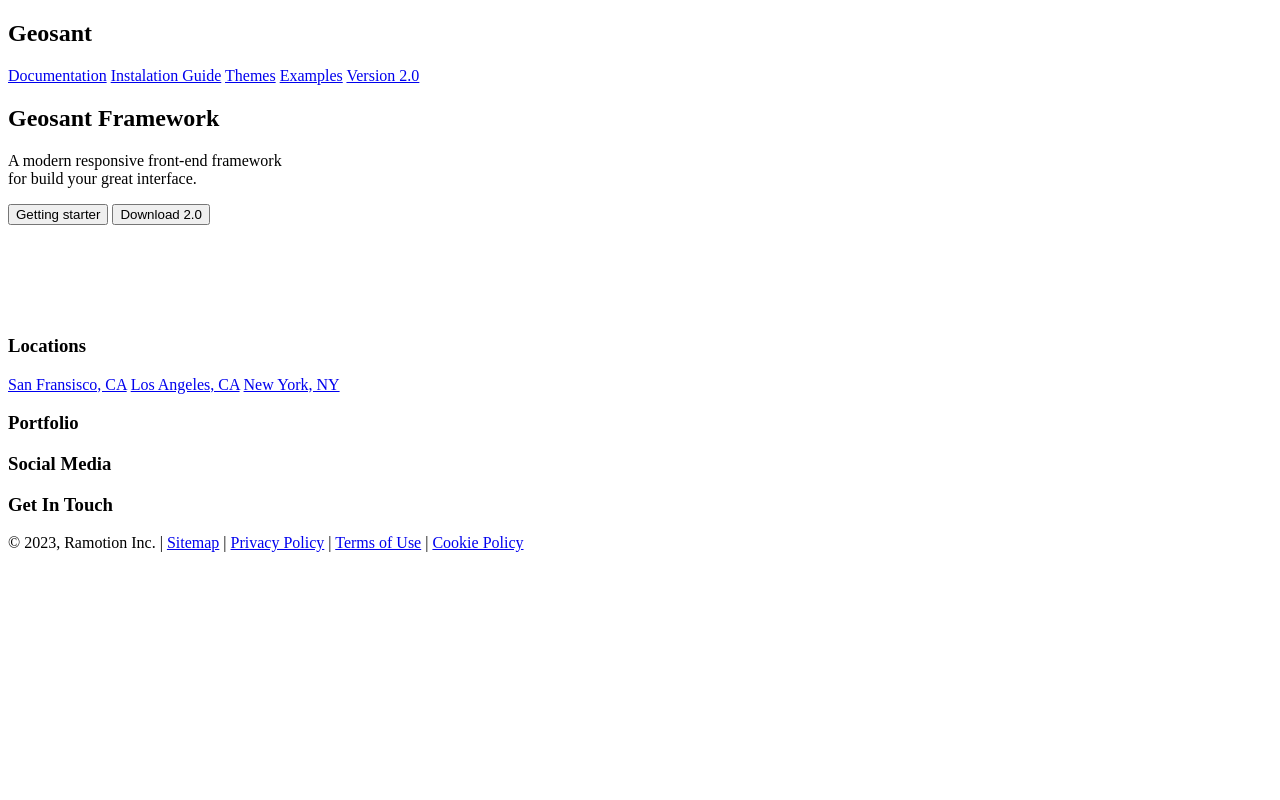
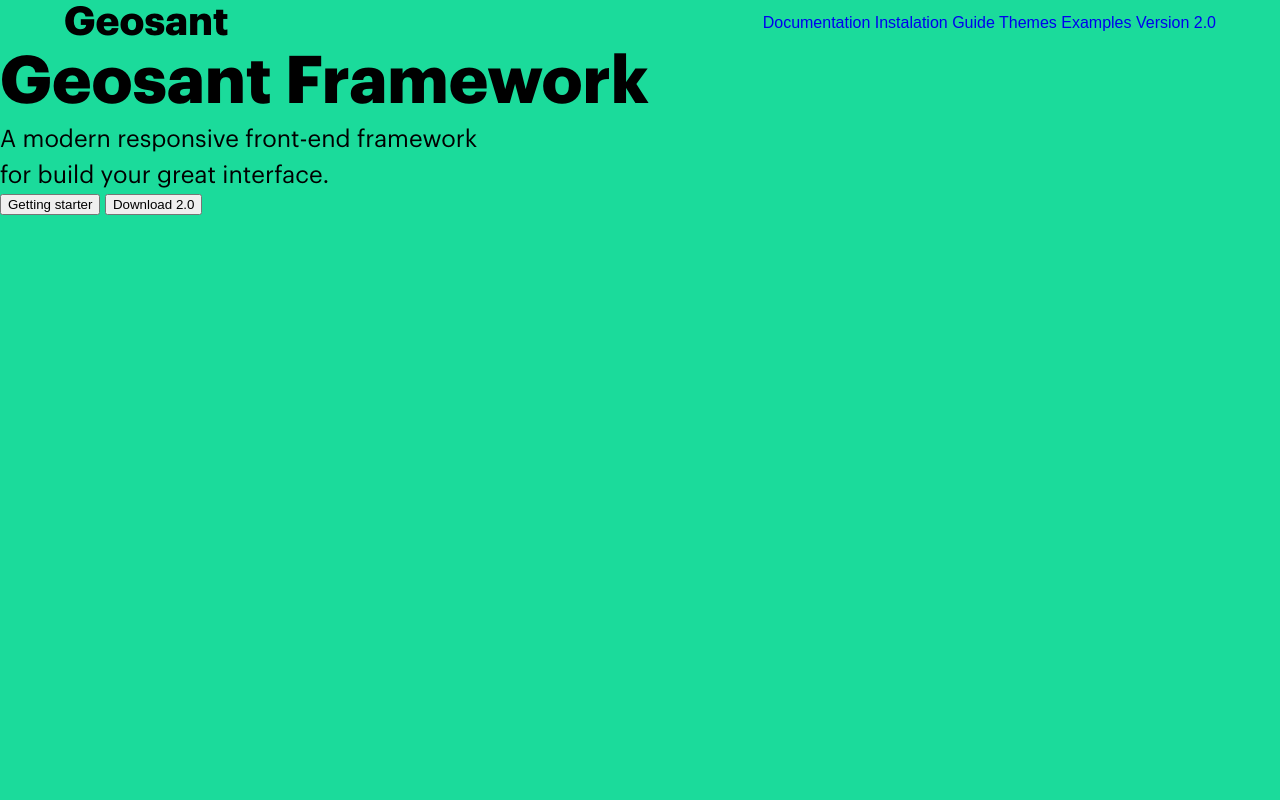
Before and after one commit to Flaviogonzalez/Front-End, a plain HTML site: page html/Proyecto 14 - Pagina seria/index.html in a window 1280 px wide. Shown: the top 800 px of the page. Drawn offline with Linux system fonts and the light colour scheme.

Commit message:
fuentes, header__navbox
+ fuente Graphik
+ header__navbox : header__nav

```diff
--- a/html/Proyecto 14 - Pagina seria/index.html
+++ b/html/Proyecto 14 - Pagina seria/index.html
@@ -8,6 +8,7 @@
 </head>
 <body>
     <header class="header"> <!-- voy a intentar copiar a alguna paagina q vea por ahi para practicar SQL -->
+        <div class="header__navbox">
             <div class="header__logobox">
                 <h2 class="header-title">
                     <i class="header-logo">
@@ -23,6 +24,7 @@
                 <a href="#" class="header-link">Themes</a>
                 <a href="#" class="header-link">Examples</a>
                 <a href="#" class="header-link">Version 2.0</a>
+            </div>
         </div>
 
         <section class="header__front">
--- a/html/Proyecto 14 - Pagina seria/styles.css
+++ b/html/Proyecto 14 - Pagina seria/styles.css
@@ -0,0 +1,107 @@
+@font-face { /* GraphikCompact para H1, H2, H3, H4, H5*/
+    src: url(fonts/Graphik-Bold-Trial.otf);
+    font-family: 'Graphik Web';
+    font-weight: 700;
+    font-style: normal;
+}
+
+@font-face { /* Graphik Web para PARRAFOS*/
+    font-family: 'Graphik Web';
+    src: url(fonts/Graphik-Regular-Trial.otf);
+    font-weight: 400;
+    font-style: normal;
+}
+
+
+
+/* GLOBAL */
+
+:root {
+    --text: rgb(4, 16, 12);
+    /* --background: rgb(231, 249, 243); */
+    --background: rgb(27, 219, 155);
+    --primary: rgb(100, 216, 179);
+    --secondary: rgb(186, 238, 221);
+    --accent: rgb(44, 175, 134);
+}
+
+@import url('https://fonts.googleapis.com/css?family=Poppins:700|Poppins:400');
+
+*, *::after, *::before {
+    box-sizing: inherit
+}
+
+body {
+    margin: 0;
+    padding: 0;
+    box-sizing: border-box;
+}
+
+body {
+    font-family: 'Poppins', sans-serif;
+    font-weight: 400;
+}
+
+a {
+    margin: 0;
+    padding: 0;
+    text-decoration: none;
+}
+
+h1, h2, h3, h4, h5 {
+    margin: 0;
+    padding: 0;
+    font-family: 'Graphik Web', sans-serif;
+    font-weight: 700;
+    font-style: normal;
+
+    letter-spacing: -.8;
+    line-height: 1.15;
+}
+
+p {
+    margin: 0;
+    padding: 0;
+    font-size: 24px;
+    letter-spacing: -.5;
+    line-height: 36px;
+    font-family: 'Graphik Web';
+    font-weight: 400;
+}
+
+html {font-size: 100%;} /* 16px */
+
+h1 {font-size: 66px;}
+
+h2 {font-size: 40px;}
+
+h3 {font-size: 24px;}
+
+h4 {font-size: 1.777rem; /* 28.48px */}
+
+h5 {font-size: 1.333rem; /* 21.28px */}
+
+small {font-size: 0.750rem; /* 12px */}
+
+
+/* HERRAMIENTAS PARA JS, seguramente mas tarde agregue */
+
+
+/**/
+
+
+/* emm header */
+
+.header {
+    height: 100vh;
+    width: 100vw;
+    background-color: var(--background);
+}
+
+.header__navbox {
+    display: flex;
+    flex-direction: row;
+    align-items: center;
+    justify-content: space-between;
+    padding: 0 5%;
+}
```
Also changed, not shown: html/Proyecto 14 - Pagina seria/fonts/Graphik-Bold-Trial.otf (added), html/Proyecto 14 - Pagina seria/fonts/Graphik-Regular-Trial.otf (added). Lines whose indentation alone changed are shown as unchanged.
